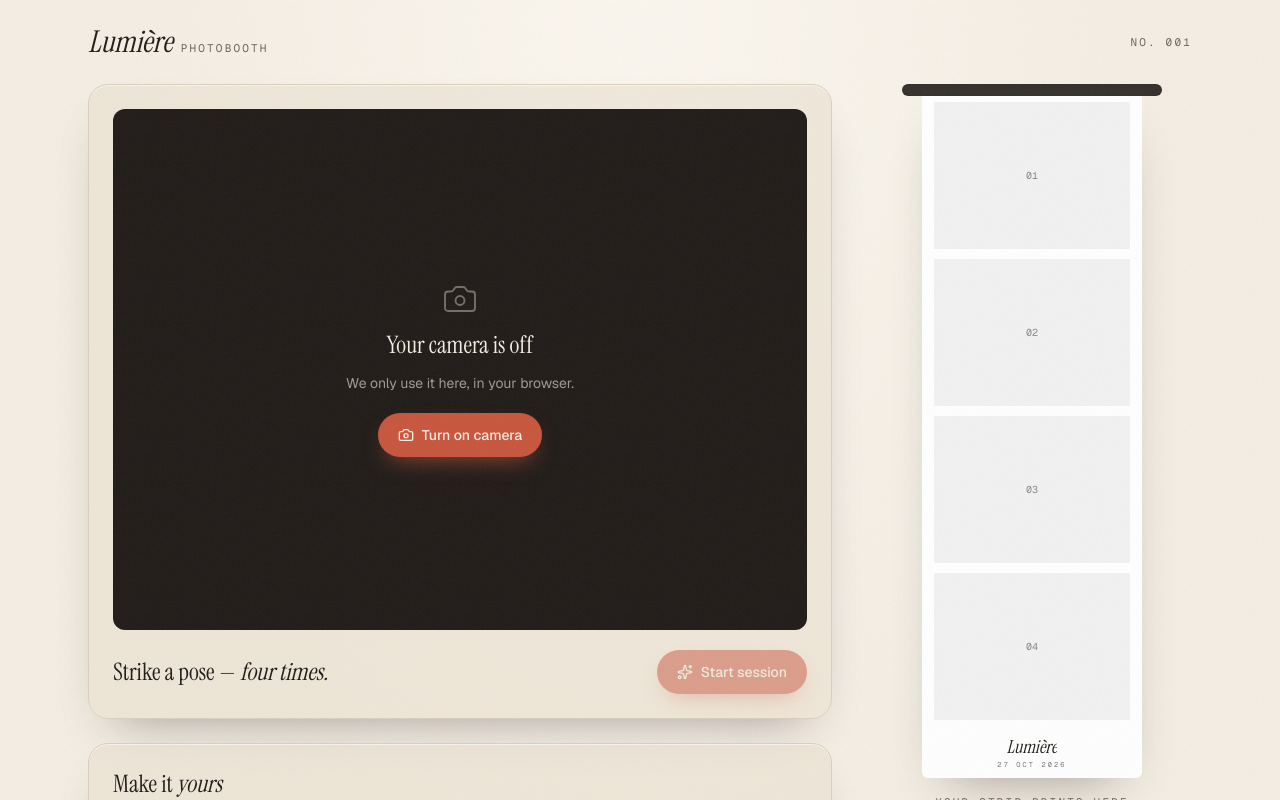
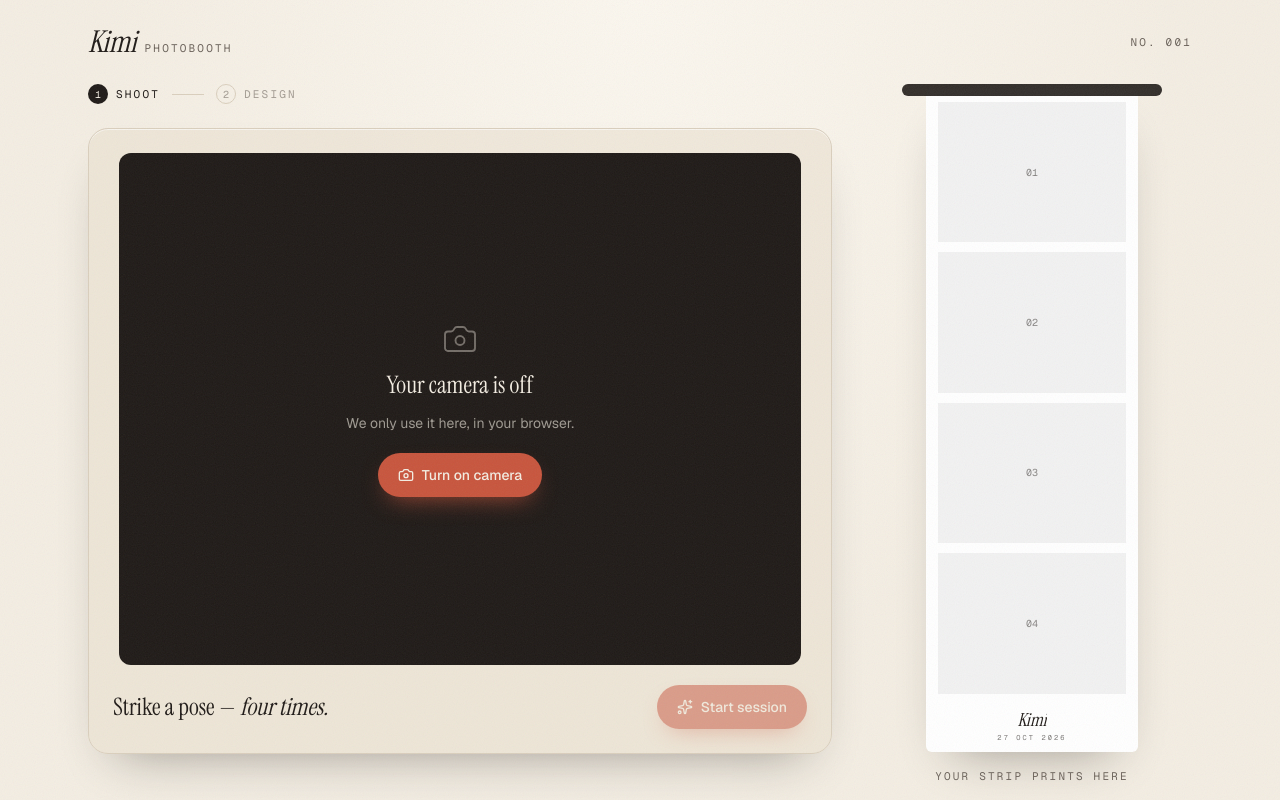
Before and after one commit to NikithaUpadhya/photobooth, a Next.js app in the folder web/: page / in a window 1280 px wide. Shown: the top 800 px of the page. Built offline with nearby package versions, Linux system fonts and the light colour scheme; no server answers.

Commit message:
Change the make it mine customization options to show in the next page and update the app name to kimi

```diff
--- a/web/app/layout.tsx
+++ b/web/app/layout.tsx
@@ -13,7 +13,7 @@ const serif = Instrument_Serif({
 });
 
 export const metadata: Metadata = {
-  title: "Lumière Booth",
+  title: "Kimi Booth",
   description: "A tiny photobooth that lives in your browser.",
 };
 
--- a/web/app/s/[id]/page.tsx
+++ b/web/app/s/[id]/page.tsx
@@ -13,9 +13,9 @@ type Props = { params: Promise<{ id: string }> };
 export async function generateMetadata({ params }: Props): Promise<Metadata> {
   const { id } = await params;
   const strip = await getStrip(id);
-  if (!strip) return { title: "Strip not found · Lumière" };
+  if (!strip) return { title: "Strip not found · Kimi" };
 
-  const title = strip.caption ? `${strip.caption} · Lumière` : "A Lumière photo strip";
+  const title = strip.caption ? `${strip.caption} · Kimi` : "A Kimi photo strip";
   return {
     title,
     description: "Made in a tiny photobooth that lives in the browser.",
--- a/web/components/booth/camera-view.tsx
+++ b/web/components/booth/camera-view.tsx
@@ -25,7 +25,7 @@ export function CameraView({ videoRef, status, onStart, children }: Props) {
   const ready = status === "ready";
 
   return (
-    <div className="relative grid aspect-[4/3] place-items-center overflow-hidden rounded-xl bg-ink">
+    <div className="relative mx-auto grid aspect-[4/3] w-full place-items-center overflow-hidden rounded-xl bg-ink lg:max-w-[max(24rem,calc((100dvh_-_18rem)_*_4/3))]">
       {/* Always rendered so the ref exists before start() runs */}
       <video
         ref={videoRef}
--- a/web/components/booth/photo-booth.tsx
+++ b/web/components/booth/photo-booth.tsx
@@ -1,7 +1,18 @@
 "use client";
 
-import { useCallback, useEffect, useState } from "react";
-import { Download, Loader2, RotateCcw, Share2, Sparkles, Volume2, VolumeX } from "lucide-react";
+import { useCallback, useEffect, useRef, useState } from "react";
+import { motion } from "motion/react";
+import {
+  ArrowLeft,
+  ArrowRight,
+  Download,
+  Loader2,
+  RotateCcw,
+  Share2,
+  Sparkles,
+  Volume2,
+  VolumeX,
+} from "lucide-react";
 import { Button } from "@/components/ui/button";
 import { useCamera } from "@/hooks/use-camera";
 import { useComposedStrip } from "@/hooks/use-composed-strip";
@@ -19,8 +30,11 @@ import { ShotThumbnails } from "./shot-thumbnails";
 import { StripCustomizer } from "./strip-customizer";
 import { StripPreview } from "./strip-preview";
 
+type Step = "shoot" | "design";
+
 export function PhotoBooth() {
   const { videoRef, status, start: startCamera } = useCamera();
+  const [step, setStep] = useState<Step>("shoot");
   const [muted, setMuted] = useState(false);
 
   const capture = useCallback(
@@ -45,9 +59,26 @@ export function PhotoBooth() {
   const sharing = useShareStrip();
   const uploading = sharing.state.status === "uploading";
 
-  // Keyboard: Space = start, Esc = cancel
+  // Move focus to the new step so keyboard/screen-reader users land in the right place
+  const boothRef = useRef<HTMLElement>(null);
+  const designRef = useRef<HTMLDivElement>(null);
+  const hasChangedStep = useRef(false);
+  useEffect(() => {
+    if (!hasChangedStep.current) return;
+    (step === "design" ? designRef : boothRef).current?.focus({ preventScroll: true });
+  }, [step]);
+
+  function goTo(next: Step) {
+    hasChangedStep.current = true;
+    setStep(next);
+    window.scrollTo({ top: 0, behavior: "smooth" });
+  }
+
+  // Keyboard: Space = start, Esc = cancel (shoot step only)
   const { isRunning, start, cancel } = session;
   useEffect(() => {
+    if (step !== "shoot") return;
+
     function onKey(e: KeyboardEvent) {
       if (e.key === "Escape" && isRunning) {
         cancel();
@@ -64,13 +95,20 @@ export function PhotoBooth() {
     }
     window.addEventListener("keydown", onKey);
     return () => window.removeEventListener("keydown", onKey);
-  }, [cameraReady, isRunning, start, cancel]);
+  }, [step, cameraReady, isRunning, start, cancel]);
 
   return (
-    <main className="grid gap-10 pb-16 lg:grid-cols-[1fr_320px] lg:items-start">
+    <main className="grid gap-10 pb-16 lg:pb-6 lg:grid-cols-[1fr_320px] lg:items-start">
       <div className="flex flex-col gap-6">
-        {/* Booth */}
-        <section className="rounded-card border border-line bg-paper-deep/60 p-4 shadow-card sm:p-6">
+        <StepIndicator step={step} />
+
+        {/* Step 1: Booth. Hidden (not unmounted) so the <video> keeps its camera stream */}
+        <div hidden={step !== "shoot"}>
+          <section
+            ref={boothRef}
+            tabIndex={-1}
+            className="rounded-card border border-line bg-paper-deep/60 p-4 shadow-card outline-none sm:p-6"
+          >
             <CameraView videoRef={videoRef} status={status} onStart={startCamera}>
               <SessionOverlay
                 phase={session.phase}
@@ -97,7 +135,7 @@ export function PhotoBooth() {
                   ) : session.isRunning ? (
                     <>Shot {Math.min(session.shotIndex + 1, SHOTS)} <em>of {SHOTS}</em></>
                   ) : session.phase === "done" ? (
-                  <>Lovely. <em>Want another go?</em></>
+                    <>Lovely. <em>Happy with them?</em></>
                   ) : (
                     <>Strike a pose — <em>four times.</em></>
                   )}
@@ -119,6 +157,50 @@ export function PhotoBooth() {
                     <RotateCcw className="size-4" />
                     Retake all
                   </Button>
+                  <Button onClick={() => goTo("design")}>
+                    Next
+                    <ArrowRight className="size-4" />
+                  </Button>
+                </div>
+              ) : (
+                <Button disabled={!cameraReady || session.isRunning} onClick={session.start}>
+                  <Sparkles className="size-4" />
+                  {session.isRunning ? "Shooting…" : "Start session"}
+                </Button>
+              )}
+            </div>
+
+            {showThumbnails && (
+              <ShotThumbnails
+                photos={session.photos}
+                retakeIndex={session.retakeIndex}
+                disabled={session.isRunning}
+                onRetake={session.retake}
+              />
+            )}
+          </section>
+        </div>
+
+        {/* Step 2: Design */}
+        {step === "design" && (
+          <motion.div
+            ref={designRef}
+            tabIndex={-1}
+            initial={{ opacity: 0, y: 12 }}
+            animate={{ opacity: 1, y: 0 }}
+            transition={{ duration: 0.35, ease: [0.22, 1, 0.36, 1] }}
+            className="flex flex-col gap-6 outline-none"
+          >
+            <StripCustomizer value={stripOptions} onChange={setStripOptions} />
+
+            <section className="rounded-card border border-line bg-paper-deep/60 p-4 shadow-card sm:p-6">
+              <div className="flex flex-col-reverse items-center gap-3 sm:flex-row sm:justify-between">
+                <Button variant="ghost" onClick={() => goTo("shoot")}>
+                  <ArrowLeft className="size-4" />
+                  Back to photos
+                </Button>
+
+                <div className="flex flex-wrap justify-center gap-2">
                   <Button
                     variant="ghost"
                     disabled={!strip || uploading}
@@ -129,18 +211,12 @@ export function PhotoBooth() {
                   </Button>
                   <Button
                     disabled={!strip}
-                  onClick={() => strip && downloadFile(strip.url, `lumiere-${Date.now()}.png`)}
+                    onClick={() => strip && downloadFile(strip.url, `kimi-${Date.now()}.png`)}
                   >
                     <Download className="size-4" />
                     Download
                   </Button>
                 </div>
-            ) : (
-              <Button disabled={!cameraReady || session.isRunning} onClick={session.start}>
-                <Sparkles className="size-4" />
-                {session.isRunning ? "Shooting…" : "Start session"}
-              </Button>
-            )}
               </div>
 
               {sharing.state.status === "error" && (
@@ -148,18 +224,9 @@ export function PhotoBooth() {
                   {sharing.state.message}
                 </p>
               )}
-
-          {showThumbnails && (
-            <ShotThumbnails
-              photos={session.photos}
-              retakeIndex={session.retakeIndex}
-              disabled={session.isRunning}
-              onRetake={session.retake}
-            />
+            </section>
+          </motion.div>
         )}
-        </section>
-
-        <StripCustomizer value={stripOptions} onChange={setStripOptions} />
       </div>
 
       <StripPreview
@@ -179,6 +246,39 @@ export function PhotoBooth() {
   );
 }
 
+function StepIndicator({ step }: { step: Step }) {
+  const steps: { id: Step; label: string }[] = [
+    { id: "shoot", label: "Shoot" },
+    { id: "design", label: "Design" },
+  ];
+
+  return (
+    <ol className="flex items-center gap-3 font-mono text-[11px] uppercase tracking-[0.2em]">
+      {steps.map((s, i) => {
+        const active = s.id === step;
+        return (
+          <li key={s.id} className="flex items-center gap-3">
+            {i > 0 && <span aria-hidden className="h-px w-8 bg-line" />}
+            <span
+              aria-current={active ? "step" : undefined}
+              className={`flex items-center gap-2 transition-colors ${active ? "text-ink" : "text-ink-soft/60"}`}
+            >
+              <span
+                className={`grid size-5 place-items-center rounded-full text-[10px] tracking-normal transition-colors ${
+                  active ? "bg-ink text-paper" : "border border-line"
+                }`}
+              >
+                {i + 1}
+              </span>
+              {s.label}
+            </span>
+          </li>
+        );
+      })}
+    </ol>
+  );
+}
+
 function Kbd({ children }: { children: React.ReactNode }) {
   return (
     <kbd className="rounded border border-line bg-paper px-1.5 py-0.5 font-mono text-[10px] normal-case tracking-normal text-ink">
--- a/web/components/booth/share-dialog.tsx
+++ b/web/components/booth/share-dialog.tsx
@@ -31,11 +31,11 @@ export function ShareDialog({ open, url, blob, onClose }: Props) {
 
   async function nativeShare() {
     if (!url) return;
-    const file = blob ? new File([blob], "lumiere-strip.png", { type: "image/png" }) : null;
+    const file = blob ? new File([blob], "kimi-strip.png", { type: "image/png" }) : null;
     const data: ShareData =
       file && navigator.canShare?.({ files: [file] })
-        ? { files: [file], title: "My Lumière strip", url }
-        : { title: "My Lumière strip", url };
+        ? { files: [file], title: "My Kimi strip", url }
+        : { title: "My Kimi strip", url };
     try {
       await navigator.share(data);
     } catch {
--- a/web/components/booth/strip-preview.tsx
+++ b/web/components/booth/strip-preview.tsx
@@ -38,12 +38,12 @@ export function StripPreview({ photos, total, options, stripUrl }: Props) {
             initial={{ y: "-100%" }}
             animate={PRINT_KEYFRAMES}
             transition={PRINT_TRANSITION}
-            className="block w-[220px] rounded-b-md shadow-card"
+            className="block w-[220px] rounded-b-md lg:w-[clamp(150px,calc((100dvh_-_10rem)_*_0.33),220px)] shadow-card"
           />
         </div>
       ) : (
         <div
-          className="-mt-1.5 w-[220px] rounded-b-md px-3 pt-3 shadow-card transition-colors duration-300"
+          className="-mt-1.5 w-[220px] rounded-b-md lg:w-[clamp(150px,calc((100dvh_-_10rem)_*_0.33),220px)] px-3 pt-3 shadow-card transition-colors duration-300"
           style={{ backgroundColor: options.frameColor, color: dark ? "#f4eee3" : "#1f1a17" }}
         >
           {Array.from({ length: total }).map((_, i) => (
--- a/web/components/site-header.tsx
+++ b/web/components/site-header.tsx
@@ -4,7 +4,7 @@ export function SiteHeader() {
   return (
     <header className="flex items-center justify-between py-6">
       <Link href="/" className="flex items-baseline gap-2">
-        <span className="font-display text-3xl italic">Lumière</span>
+        <span className="font-display text-3xl italic">Kimi</span>
         <span className="font-mono text-[11px] uppercase tracking-[0.2em] text-ink-soft">
           photobooth
         </span>
--- a/web/lib/compose-strip.ts
+++ b/web/lib/compose-strip.ts
@@ -7,7 +7,7 @@ export type StripOptions = {
 
 export const DEFAULT_STRIP: StripOptions = {
   frameColor: "#ffffff",
-  caption: "Lumière",
+  caption: "Kimi",
   showDate: true,
   rounded: false,
 };
```
Also changed, not shown: 1 other file (tests, documents, lock files or other folders). Lines whose indentation alone changed are shown as unchanged.
